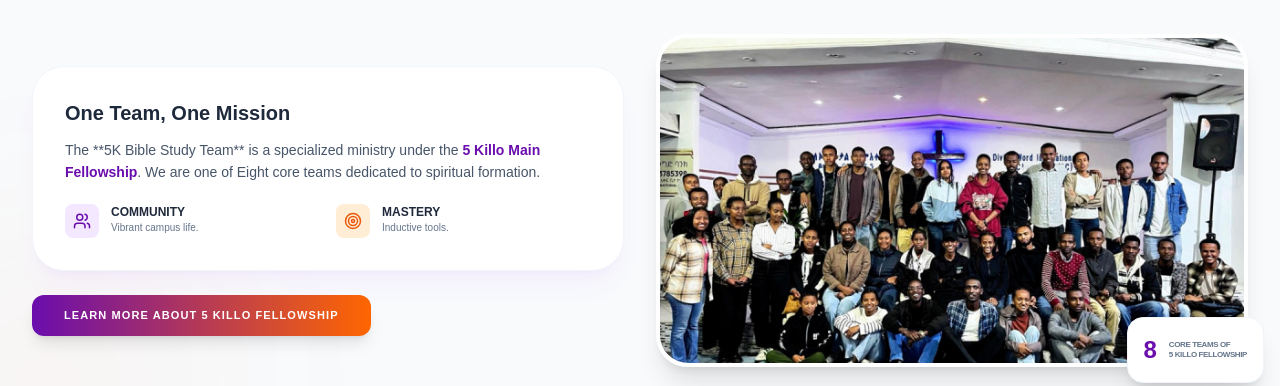
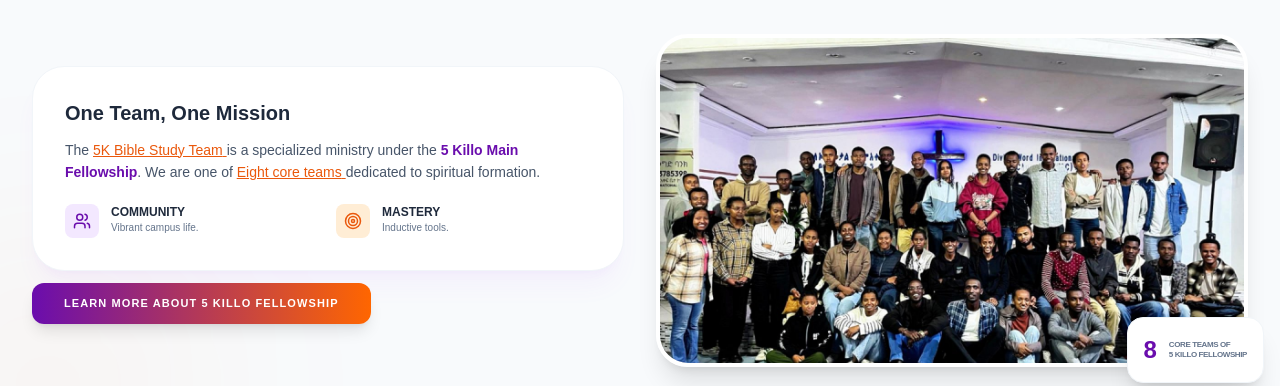
Before and after one commit to mr-Ayalk/bib, a Next.js app in the folder landing_page/: page / in a window 1280 px wide. Shown: the part 1000-1386 px from the top of the page. Built offline with nearby package versions, Linux system fonts and the light colour scheme.

Commit message:
about section done

```diff
--- a/landing_page/src/sections/AboutUs.tsx
+++ b/landing_page/src/sections/AboutUs.tsx
@@ -5,6 +5,7 @@
 import Tag from "@/components/Tag";
 import aboutImage from "../assets/images/abtus.png";
 import { Users, Target } from "lucide-react";
+import Link from "next/link";
 
 const AboutSection: React.FC = () => {
     return (
@@ -39,14 +40,20 @@
                                 One Team, One Mission
                             </h3>
                             <p className="text-sm text-slate-600 dark:text-slate-400 leading-relaxed mb-5">
-                                The **5K Bible Study Team** is a specialized
-                                ministry under the
+                                The{" "}
+                                <span className="bold underline text-orange-600">
+                                    5K Bible Study Team{" "}
+                                </span>
+                                is a specialized ministry under the
                                 <span className="text-[#6A0DAD] font-bold">
                                     {" "}
                                     5 Killo Main Fellowship
                                 </span>
-                                . We are one of Eight core teams dedicated to
-                                spiritual formation.
+                                . We are one of{" "}
+                                <span className="bold underline text-orange-600">
+                                    Eight core teams{" "}
+                                </span>{" "}
+                                dedicated to spiritual formation.
                             </p>
 
                             <div className="grid grid-cols-1 sm:grid-cols-2 gap-4">
@@ -79,9 +86,11 @@
                             </div>
                         </div>
 
-                        <button className="bg-gradient-to-r from-[#6A0DAD] to-[#FF6600] text-white px-8 py-3 rounded-xl font-black text-[11px] uppercase tracking-widest shadow-lg transition-all active:scale-95">
-                            Learn More About 5 Killo Fellowship
-                        </button>
+                        <Link href="/About" className="w-full sm:w-auto">
+                            <button className="bg-gradient-to-r from-[#6A0DAD] to-[#FF6600] text-white px-8 py-3 rounded-xl font-black text-[11px] uppercase tracking-widest shadow-lg transition-all active:scale-95 my-3">
+                                Learn More About 5 Killo Fellowship
+                            </button>
+                        </Link>
                     </motion.div>
 
                     {/* Right: Stylized Image - Switched aspect to 16/9 to take less vertical space */}
```
